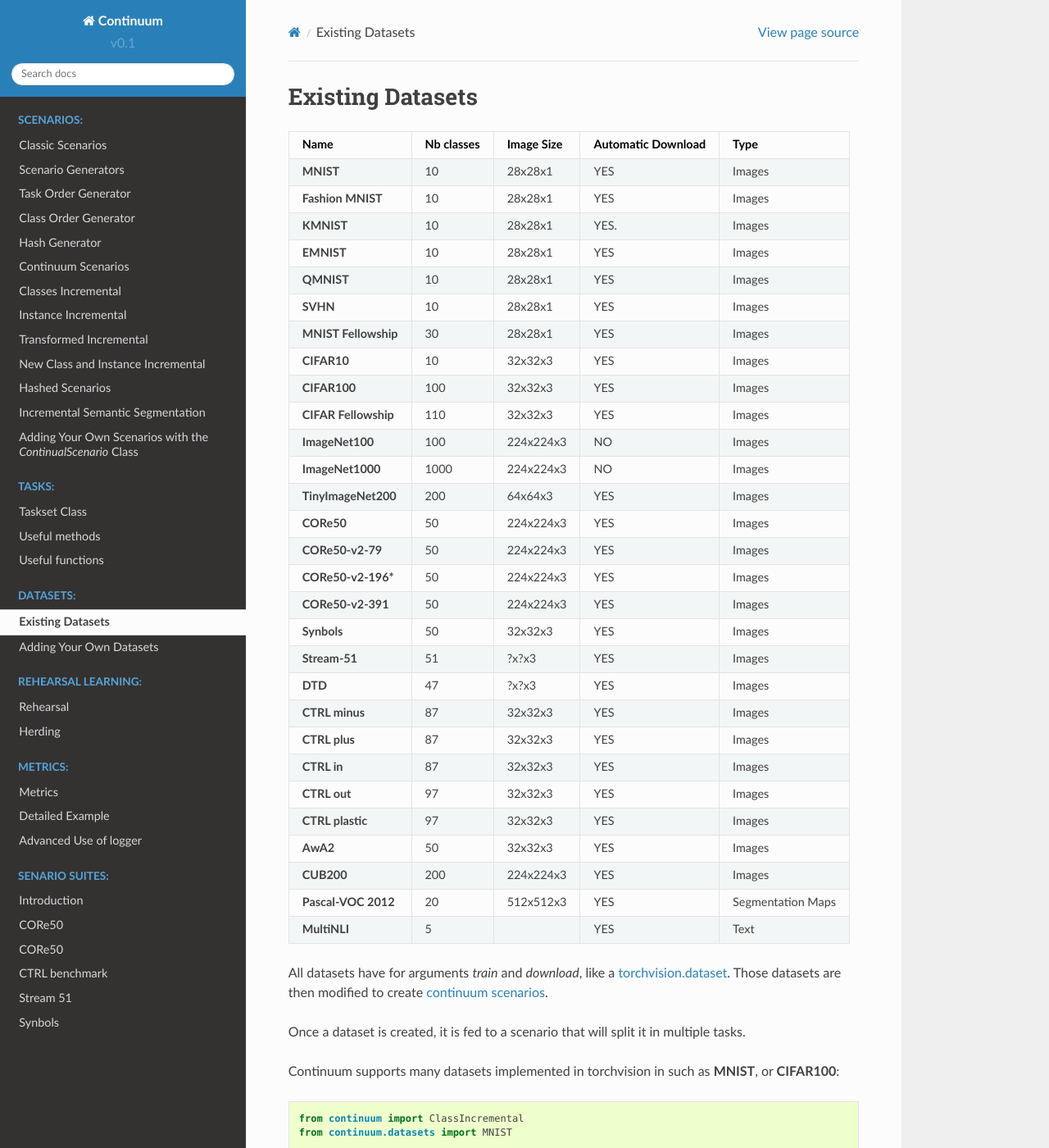
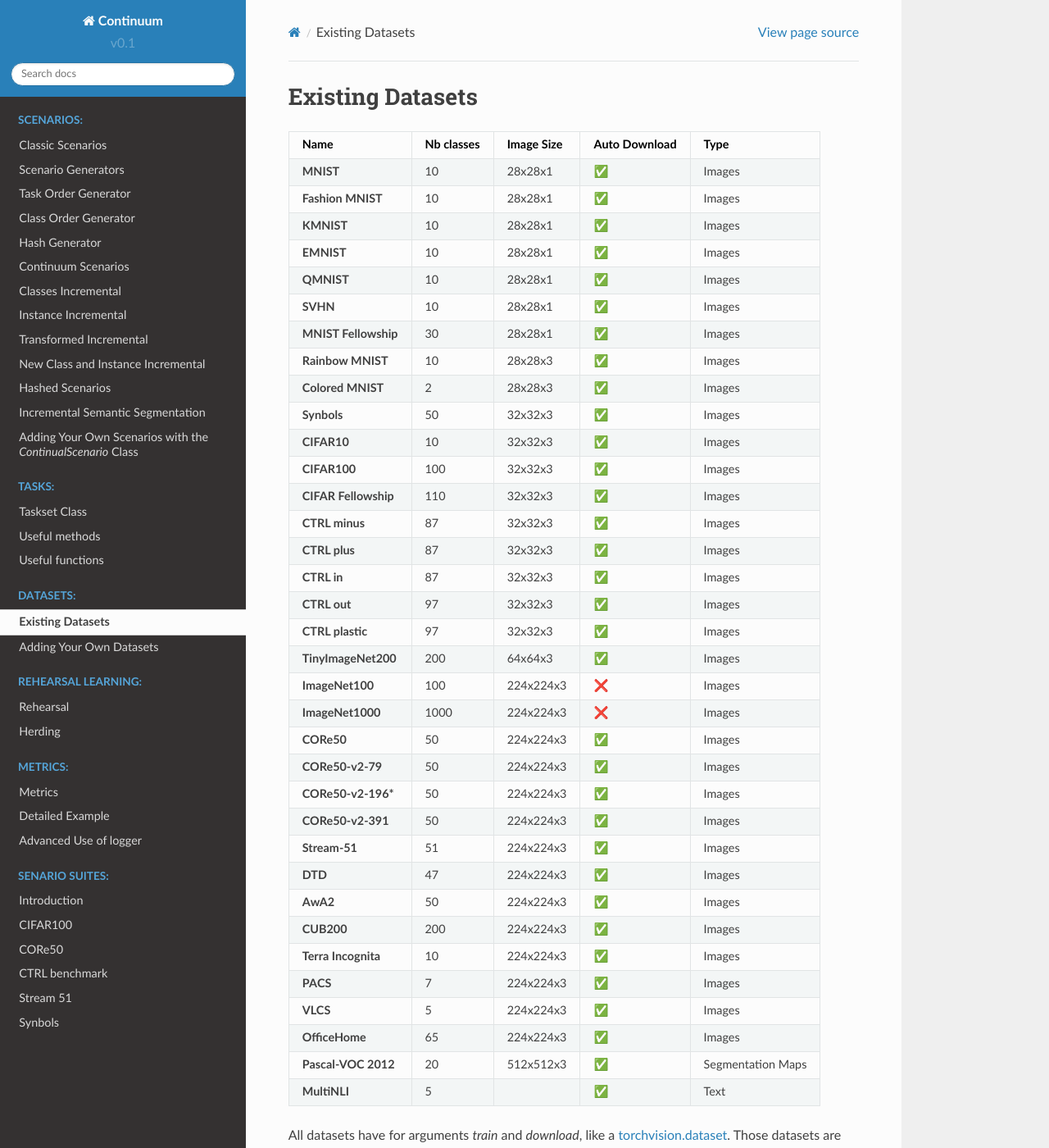
Before and after one commit to Continvvm/continuum, a Sphinx documentation site: the page built from docs/_tutorials/datasets/dataset.rst, in a window 1280 px wide and 1400 px high. Shown: the whole window at 82% size. Built offline with Sphinx 7.4.7 and the Read the Docs theme 2.0.0, drawn with Linux system fonts in a browser that asks for light colours.

Commit message:
Add ColoredMNIST.
to squash doc

```diff
--- a/docs/_tutorials/datasets/dataset.rst
+++ b/docs/_tutorials/datasets/dataset.rst
@@ -1,67 +1,79 @@
 Existing Datasets
 -----------------
 
-+----------------------+------------+------------+--------------------+-------------------+
-|Name                  | Nb classes | Image Size | Automatic Download | Type              |
-+======================+============+============+====================+===================+
-| **MNIST**            | 10         | 28x28x1    | YES                | Images            |
-+----------------------+------------+------------+--------------------+-------------------+
-| **Fashion MNIST**    | 10         | 28x28x1    | YES                | Images            |
-+----------------------+------------+------------+--------------------+-------------------+
-| **KMNIST**           | 10         | 28x28x1    | YES.               | Images            |
-+----------------------+------------+------------+--------------------+-------------------+
-| **EMNIST**           | 10         | 28x28x1    | YES                | Images            |
-+----------------------+------------+------------+--------------------+-------------------+
-| **QMNIST**           | 10         | 28x28x1    | YES                | Images            |
-+----------------------+------------+------------+--------------------+-------------------+
-| **SVHN**             | 10         | 28x28x1    | YES                | Images            |
-+----------------------+------------+------------+--------------------+-------------------+
-| **MNIST Fellowship** | 30         | 28x28x1    | YES                | Images            |
-+----------------------+------------+------------+--------------------+-------------------+
-| **CIFAR10**          | 10         | 32x32x3    | YES                | Images            |
-+----------------------+------------+------------+--------------------+-------------------+
-| **CIFAR100**         | 100        | 32x32x3    | YES                | Images            |
-+----------------------+------------+------------+--------------------+-------------------+
-| **CIFAR Fellowship** | 110        | 32x32x3    | YES                | Images            |
-+----------------------+------------+------------+--------------------+-------------------+
-| **ImageNet100**      | 100        | 224x224x3  | NO                 | Images            |
-+----------------------+------------+------------+--------------------+-------------------+
-| **ImageNet1000**     | 1000       | 224x224x3  | NO                 | Images            |
-+----------------------+------------+------------+--------------------+-------------------+
-| **TinyImageNet200**  | 200        | 64x64x3    | YES                | Images            |
-+----------------------+------------+------------+--------------------+-------------------+
-| **CORe50**           | 50         | 224x224x3  | YES                | Images            |
-+----------------------+------------+------------+--------------------+-------------------+
-| **CORe50-v2-79**     | 50         | 224x224x3  | YES                | Images            |
-+----------------------+------------+------------+--------------------+-------------------+
-| **CORe50-v2-196***   | 50         | 224x224x3  | YES                | Images            |
-+----------------------+------------+------------+--------------------+-------------------+
-| **CORe50-v2-391**    | 50         | 224x224x3  | YES                | Images            |
-+----------------------+------------+------------+--------------------+-------------------+
-| **Synbols**          | 50         | 32x32x3    | YES                | Images            |
-+----------------------+------------+------------+--------------------+-------------------+
-| **Stream-51**        | 51         | ?x?x3      | YES                | Images            |
-+----------------------+------------+------------+--------------------+-------------------+
-| **DTD**              | 47         | ?x?x3      | YES                | Images            |
-+----------------------+------------+------------+--------------------+-------------------+
-| **CTRL minus**       | 87         | 32x32x3    | YES                | Images            |
-+----------------------+------------+------------+--------------------+-------------------+
-| **CTRL plus**        | 87         | 32x32x3    | YES                | Images            |
-+----------------------+------------+------------+--------------------+-------------------+
-| **CTRL in**          | 87         | 32x32x3    | YES                | Images            |
-+----------------------+------------+------------+--------------------+-------------------+
-| **CTRL out**         | 97         | 32x32x3    | YES                | Images            |
-+----------------------+------------+------------+--------------------+-------------------+
-| **CTRL plastic**     | 97         | 32x32x3    | YES                | Images            |
-+----------------------+------------+------------+--------------------+-------------------+
-| **AwA2**             | 50         | 32x32x3    | YES                | Images            |
-+----------------------+------------+------------+--------------------+-------------------+
-| **CUB200**           | 200        | 224x224x3  | YES                | Images            |
-+----------------------+------------+------------+--------------------+-------------------+
-| **Pascal-VOC 2012**  | 20         | 512x512x3  | YES                | Segmentation Maps |
-+----------------------+------------+------------+--------------------+-------------------+
-| **MultiNLI**         | 5          |            | YES                | Text              |
-+----------------------+------------+------------+--------------------+-------------------+
++----------------------+------------+------------+---------------+-------------------+
+|Name                  | Nb classes | Image Size | Auto Download | Type              |
++======================+============+============+===============+===================+
+| **MNIST**            | 10         | 28x28x1    | ✅            | Images            |
++----------------------+------------+------------+---------------+-------------------+
+| **Fashion MNIST**    | 10         | 28x28x1    | ✅            | Images            |
++----------------------+------------+------------+---------------+-------------------+
+| **KMNIST**           | 10         | 28x28x1    | ✅            | Images            |
++----------------------+------------+------------+---------------+-------------------+
+| **EMNIST**           | 10         | 28x28x1    | ✅            | Images            |
++----------------------+------------+------------+---------------+-------------------+
+| **QMNIST**           | 10         | 28x28x1    | ✅            | Images            |
++----------------------+------------+------------+---------------+-------------------+
+| **SVHN**             | 10         | 28x28x1    | ✅            | Images            |
++----------------------+------------+------------+---------------+-------------------+
+| **MNIST Fellowship** | 30         | 28x28x1    | ✅            | Images            |
++----------------------+------------+------------+---------------+-------------------+
+| **Rainbow MNIST**    | 10         | 28x28x3    | ✅            | Images            |
++----------------------+------------+------------+---------------+-------------------+
+| **Colored MNIST**    | 2          | 28x28x3    | ✅            | Images            |
++----------------------+------------+------------+---------------+-------------------+
+| **Synbols**          | 50         | 32x32x3    | ✅            | Images            |
++----------------------+------------+------------+---------------+-------------------+
+| **CIFAR10**          | 10         | 32x32x3    | ✅            | Images            |
++----------------------+------------+------------+---------------+-------------------+
+| **CIFAR100**         | 100        | 32x32x3    | ✅            | Images            |
++----------------------+------------+------------+---------------+-------------------+
+| **CIFAR Fellowship** | 110        | 32x32x3    | ✅            | Images            |
++----------------------+------------+------------+---------------+-------------------+
+| **CTRL minus**       | 87         | 32x32x3    | ✅            | Images            |
++----------------------+------------+------------+---------------+-------------------+
+| **CTRL plus**        | 87         | 32x32x3    | ✅            | Images            |
++----------------------+------------+------------+---------------+-------------------+
+| **CTRL in**          | 87         | 32x32x3    | ✅            | Images            |
++----------------------+------------+------------+---------------+-------------------+
+| **CTRL out**         | 97         | 32x32x3    | ✅            | Images            |
++----------------------+------------+------------+---------------+-------------------+
+| **CTRL plastic**     | 97         | 32x32x3    | ✅            | Images            |
++----------------------+------------+------------+---------------+-------------------+
+| **TinyImageNet200**  | 200        | 64x64x3    | ✅            | Images            |
++----------------------+------------+------------+---------------+-------------------+
+| **ImageNet100**      | 100        | 224x224x3  | ❌            | Images            |
++----------------------+------------+------------+---------------+-------------------+
+| **ImageNet1000**     | 1000       | 224x224x3  | ❌            | Images            |
++----------------------+------------+------------+---------------+-------------------+
+| **CORe50**           | 50         | 224x224x3  | ✅            | Images            |
++----------------------+------------+------------+---------------+-------------------+
+| **CORe50-v2-79**     | 50         | 224x224x3  | ✅            | Images            |
++----------------------+------------+------------+---------------+-------------------+
+| **CORe50-v2-196***   | 50         | 224x224x3  | ✅            | Images            |
++----------------------+------------+------------+---------------+-------------------+
+| **CORe50-v2-391**    | 50         | 224x224x3  | ✅            | Images            |
++----------------------+------------+------------+---------------+-------------------+
+| **Stream-51**        | 51         | 224x224x3  | ✅            | Images            |
++----------------------+------------+------------+---------------+-------------------+
+| **DTD**              | 47         | 224x224x3  | ✅            | Images            |
++----------------------+------------+------------+---------------+-------------------+
+| **AwA2**             | 50         | 224x224x3  | ✅            | Images            |
++----------------------+------------+------------+---------------+-------------------+
+| **CUB200**           | 200        | 224x224x3  | ✅            | Images            |
++----------------------+------------+------------+---------------+-------------------+
+| **Terra Incognita**  | 10         | 224x224x3  | ✅            | Images            |
++----------------------+------------+------------+---------------+-------------------+
+| **PACS**             | 7          | 224x224x3  | ✅            | Images            |
++----------------------+------------+------------+---------------+-------------------+
+| **VLCS**             | 5          | 224x224x3  | ✅            | Images            |
++----------------------+------------+------------+---------------+-------------------+
+| **OfficeHome**       | 65         | 224x224x3  | ✅            | Images            |
++----------------------+------------+------------+---------------+-------------------+
+| **Pascal-VOC 2012**  | 20         | 512x512x3  | ✅            | Segmentation Maps |
++----------------------+------------+------------+---------------+-------------------+
+| **MultiNLI**         | 5          |            | ✅            | Text              |
++----------------------+------------+------------+---------------+-------------------+
 
 
 All datasets have for arguments `train` and `download`, like a
--- a/docs/_tutorials/scenarios_suites/CIFAR100.rst
+++ b/docs/_tutorials/scenarios_suites/CIFAR100.rst
@@ -1,4 +1,4 @@
-CORe50
+CIFAR100
 -----------------
 
 CIFAR100 is a famous dataset proposed in
```
Also changed, not shown: 2 other files.
